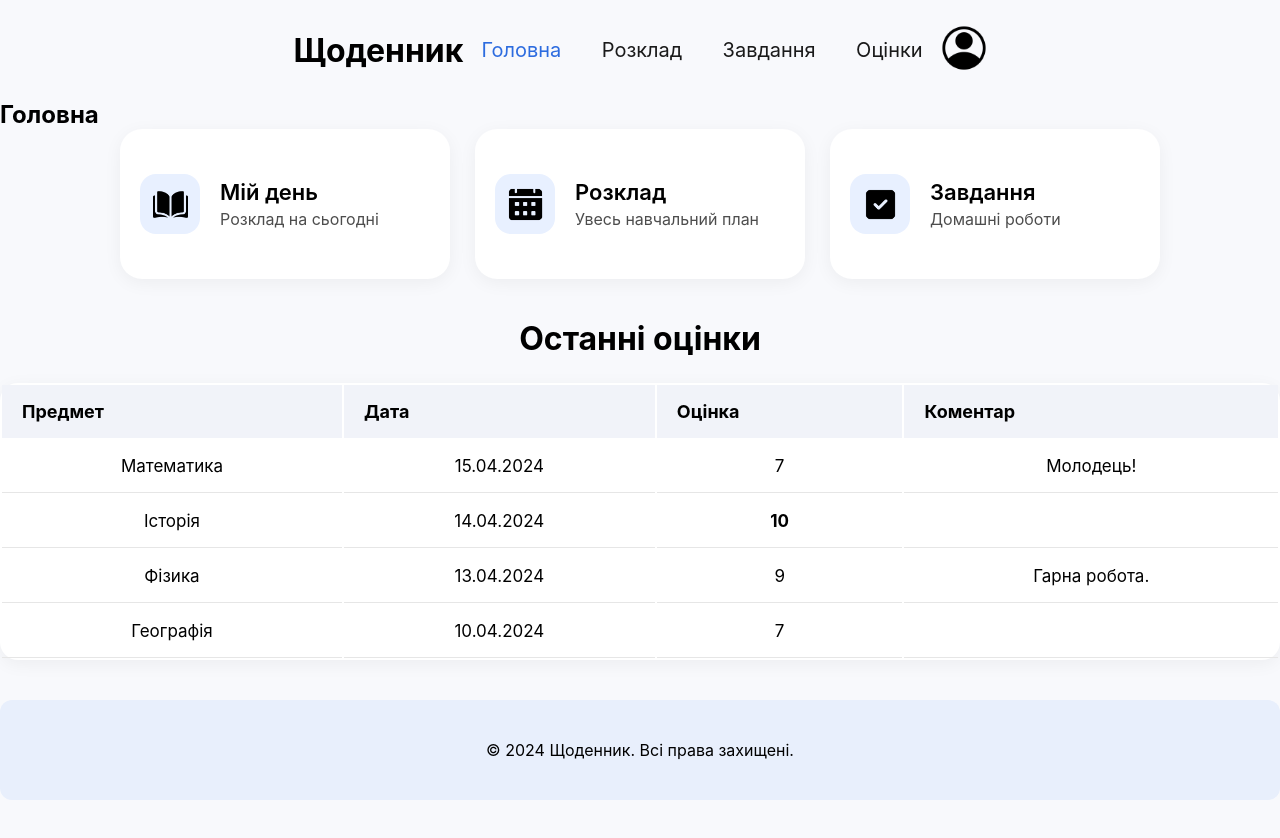
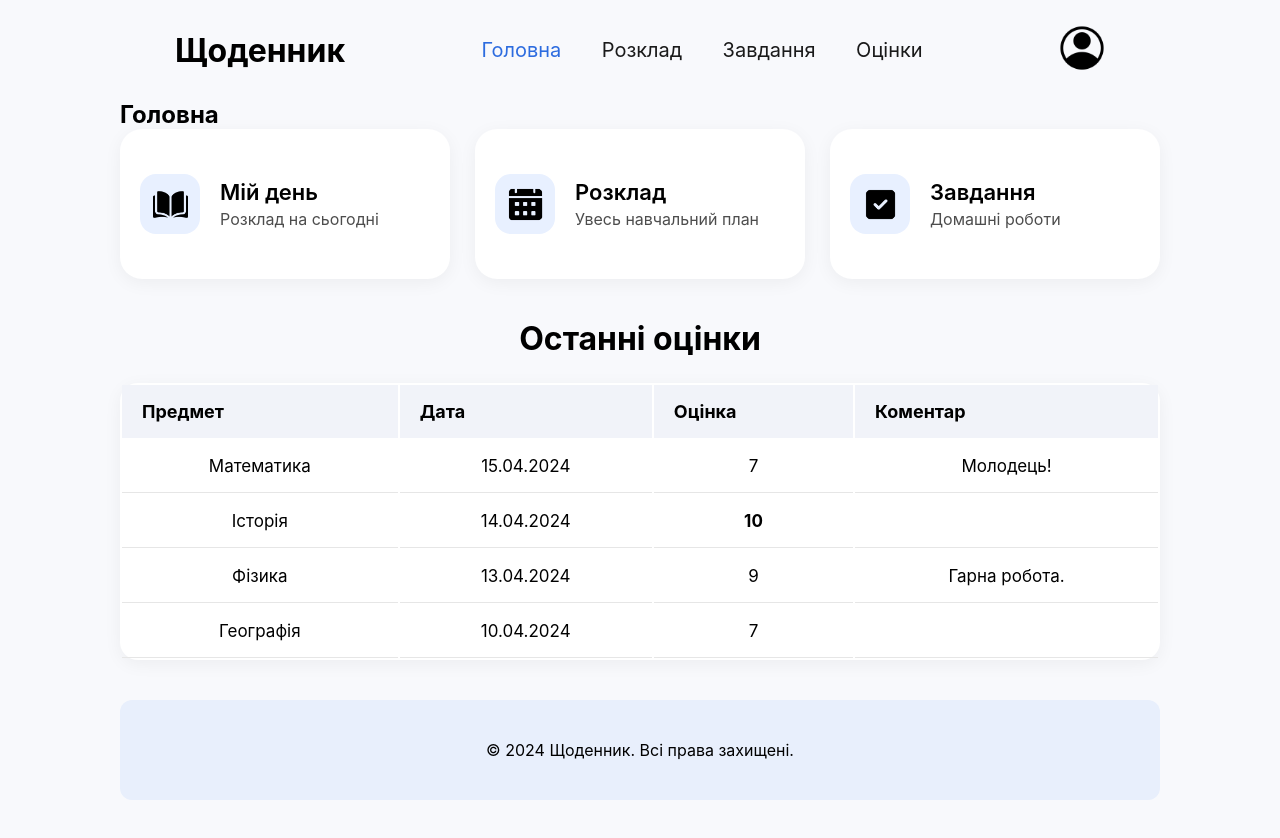
Before and after one commit to ixwhynot1-del/diary, a plain HTML site: page pages/dashboard.html in a window 1280 px wide. Drawn offline with Linux system fonts and the light colour scheme.

Commit message:
fix-code

```diff
--- a/pages/dashboard.html
+++ b/pages/dashboard.html
@@ -7,13 +7,16 @@
 </head>
 
 <body>
-    <header class="container">
+
+    <div class="container">
+
+        <header>
             <div class="logo">Щоденник</div>
 
             <nav>
                 <a href="#" class="active">Головна</a>
                 <a href="../pages/schedule.html">Розклад</a>
-            <a href="#">Завдання</a>
+                <a href="../pages/notes.html">Завдання</a>
                 <a href="#">Оцінки</a>
             </nav>
 
@@ -21,8 +24,10 @@
                 <img src="../assets/account.png" alt="avatar">
             </div>
         </header>
+
         <section class="main-container">
             <h2>Головна</h2>
+
             <div class="cards">
                 <div class="card">
                     <div class="icon-box">
@@ -53,8 +58,8 @@
                         <p>Домашні роботи</p>
                     </div>
                 </div>
+            </div>
 
-        </div>
             <footer>
                 <div class="table-center">
                     <h2 class="table-title">Останні оцінки</h2>
@@ -95,7 +100,10 @@
                     <div class="arbuz">© 2024 Щоденник. Всі права захищені.</div>
                 </div>
             </footer>
+
         </section>
+
+    </div>
 
 </body>
 
--- a/styles/dashboard.css
+++ b/styles/dashboard.css
@@ -156,4 +156,6 @@ footer {
 .container{
   max-width: 1400px;
   margin: auto;
+  margin: 0 auto;
+  padding: 0 20px;
 }
```
Also changed, not shown: pages/notes.css (line endings or trailing spaces). Lines whose indentation alone changed are shown as unchanged.
